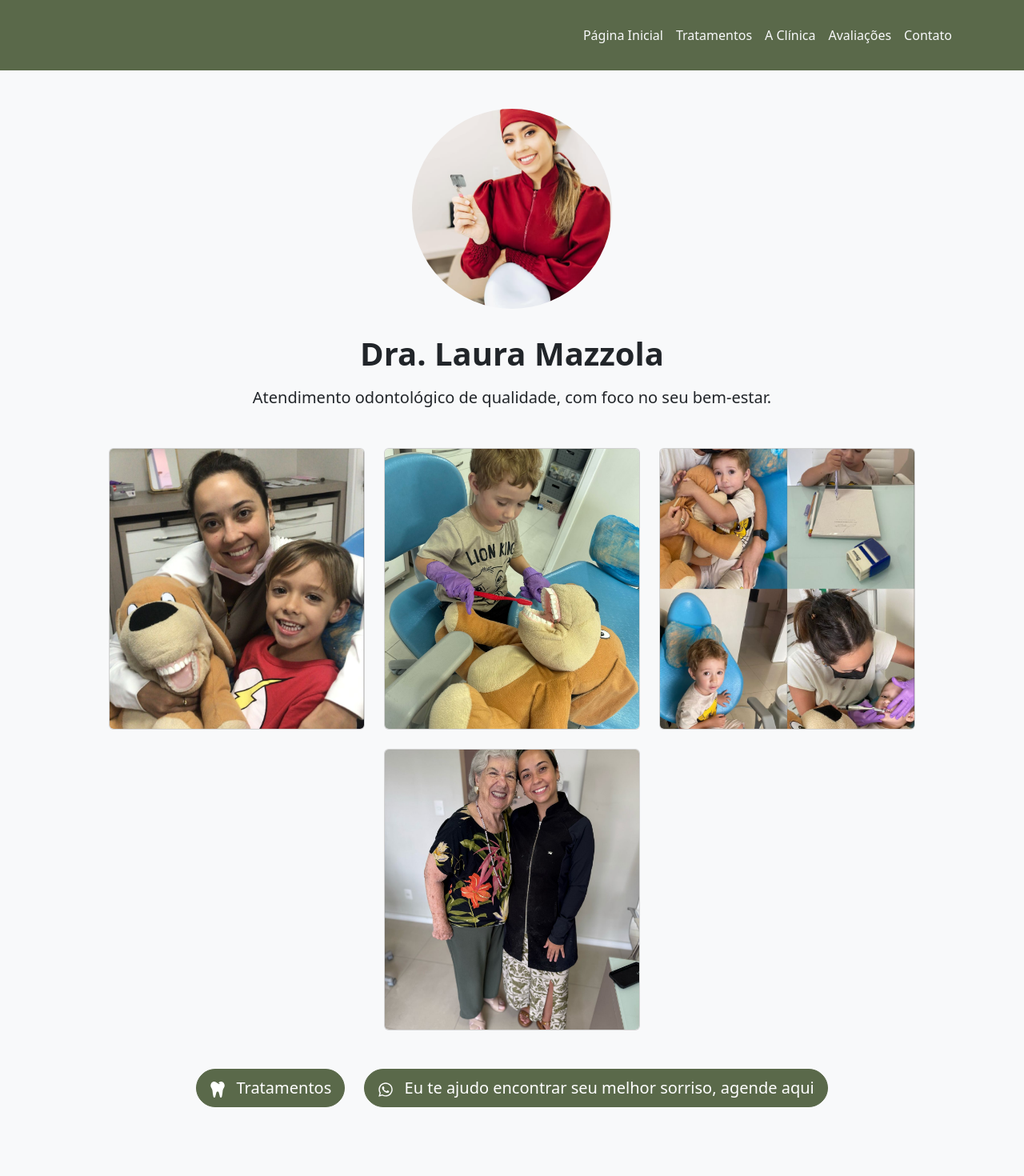
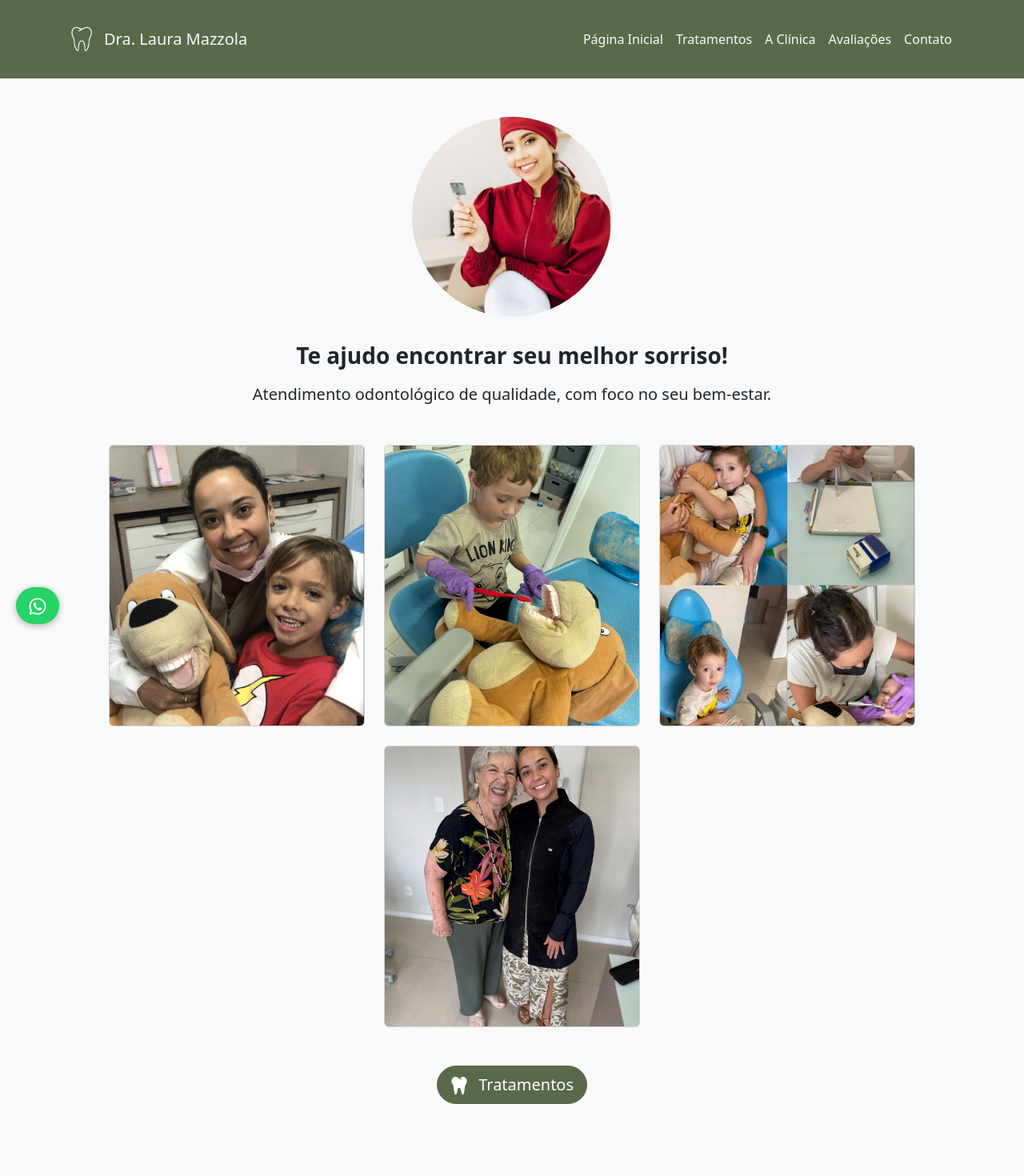
Before and after one commit to vicmazzola/dental-clinic-website, a React (Vite) app: page / in a window 1280 px wide. Shown: the top 1470 px of the page at 80% size. Built offline with nearby package versions, Linux system fonts and the light colour scheme.

Commit message:
feat: add logo to header, fix WhatsApp button position, and update phrase above avatar

```diff
--- a/src/Components/Contact/Contact.tsx
+++ b/src/Components/Contact/Contact.tsx
@@ -38,7 +38,11 @@ const Contact: React.FC = () => {
                         rel="noopener noreferrer"
                         className="btn btn-success btn-lg rounded-pill"
                     >
-                        <FaWhatsapp className="me-2" /> Agende no WhatsApp
+                        <FaWhatsapp
+                            className="me-2"
+                            style={{width: 30, height: 30, objectFit: 'cover'}}
+
+                        /> Agende no WhatsApp
                     </a>
                 </div>
             </div>
--- a/src/Components/Header/Header.tsx
+++ b/src/Components/Header/Header.tsx
@@ -6,14 +6,15 @@ const Header: React.FC = () => {
             <div className="container">
                 <nav className="navbar navbar-expand-md navbar-dark">
                     {/* Logo */}
-                    {/*<a className="navbar-brand d-flex align-items-center" href="#home">*/}
-                    {/*    <img*/}
-                    {/*        src="/logo1.jpg"*/}
-                    {/*        alt="Logo Dra. Laura Mazzola"*/}
-                    {/*        className="me-2 header-logo"*/}
-                    {/*    />*/}
-                    {/*    <span>Clínica Dra. Laura Mazzola</span>*/}
-                    {/*</a>*/}
+                    <a className="navbar-brand d-flex align-items-center" href="#home">
+                        <img
+                            src="/favicon-white.png"
+                            alt="Logo Dra. Laura Mazzola"
+                            className="me-2 header-logo img-fluid"
+                            style={{height: 40}}
+                        />
+                        <span>Dra. Laura Mazzola</span>
+                    </a>
 
                     {/* Hamburger */}
                     <button
@@ -25,7 +26,7 @@ const Header: React.FC = () => {
                         aria-expanded="false"
                         aria-label="Toggle navigation"
                     >
-                        <span className="navbar-toggler-icon" />
+                        <span className="navbar-toggler-icon"/>
                     </button>
 
                     {/* Nav Links */}
--- a/src/Components/Hero/Hero.tsx
+++ b/src/Components/Hero/Hero.tsx
@@ -17,12 +17,36 @@ const Hero: React.FC = () => {
 
 
                 {/* Title & Lead */}
-                {/*<h1 className="display-5 fw-bold">Dra. Laura Mazzola</h1>*/}
-                <h3 className="display-6 fw-bold mt-2">Dra. Laura Mazzola</h3>
+                <h3 className="display-8 fw-bold mt-2">Te ajudo encontrar seu melhor sorriso!</h3>
 
                 <p className="lead mt-3">
                     Atendimento odontológico de qualidade, com foco no seu bem-estar.
                 </p>
+                <a
+                    href="https://wa.me/5511970504715"
+                    target="_blank"
+                    rel="noopener noreferrer"
+                    style={{
+                        position: 'fixed',
+                        bottom: '20px',
+                        left: '20px',
+                        backgroundColor: '#25D366',
+                        color: 'white',
+                        padding: '10px 15px',
+                        borderRadius: '50px',
+                        boxShadow: '0 2px 8px rgba(0,0,0,0.3)',
+                        zIndex: 1000,
+                        textDecoration: 'none'
+                    }}
+                >
+                    <FaWhatsapp
+                        style={{
+                        width: 24,
+                            height: 24,
+                            right: "20px",
+                    }} />
+                </a>
+
 
 
                 {/* Mobile-only Carousel */}
@@ -92,19 +116,15 @@ const Hero: React.FC = () => {
                 {/* Buttons */}
                 <div className="hero-btns d-flex justify-content-center flex-wrap gap-4 mt-5">
                     <a href="#treatments" className="btn btn-success btn-lg rounded-pill">
-                        <FaTooth className="me-2" /> Tratamentos
+                        <FaTooth
+                            className="me-2"
+                            style={{width: 22, height: 22, objectFit: 'cover'}}
+
+
+                        /> Tratamentos
                     </a>
-                    <a
-                        href="https://wa.me/5511970504715"
-                        target="_blank"
-                        rel="noopener noreferrer"
-                        className="btn btn-success btn-lg rounded-pill"
-                    >
-                        <FaWhatsapp className="me-2" /> Eu te ajudo encontrar seu melhor sorriso, agende aqui
 
-                    </a>
                 </div>
-
 
             </div>
         </section>
```
Also changed, not shown: public/favicon-white.png (added).
